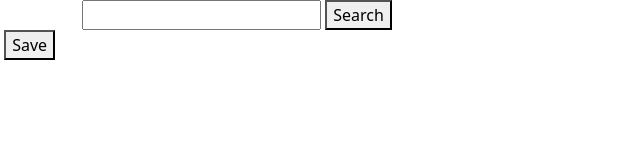
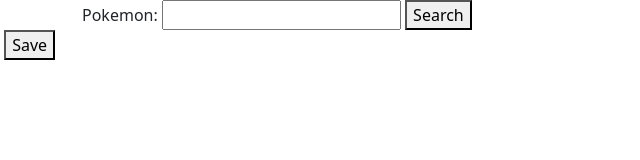
Before and after one commit to danielyong92/pokedexapi, a plain HTML site: page index.html in a window 1280 px wide. Shown: the whole page, without its empty margins (0-640 px from the left). Drawn offline with nearby package versions, Linux system fonts and the light colour scheme.

Commit message:
added pokemon label

```diff
--- a/index.html
+++ b/index.html
@@ -12,6 +12,7 @@
 
 <body>
     <div class="container">
+        <label>Pokemon:</label>
         <input type="text" id="pokemonName">
         <button id="search_btn">
             Search
--- a/javascript/index.js
+++ b/javascript/index.js
@@ -2,11 +2,11 @@ const pokemonName = document.getElementById("pokemonName");
 const searchButton = document.getElementById("search_btn");
 
 const pokemonSearch = async term => {
-    console.log("hi");
     const url = `https://pokeapi.co/api/v2/pokemon/${term}`;
     const response = await fetch(url);
 
     if( response.status == 404 || response.statusText == "Not Found") {
+        console.log("not found");
         document.getElementById("show_error").classList.add('show');
         document.getElementById("show_error").classList.remove("hidden");
         return
```
